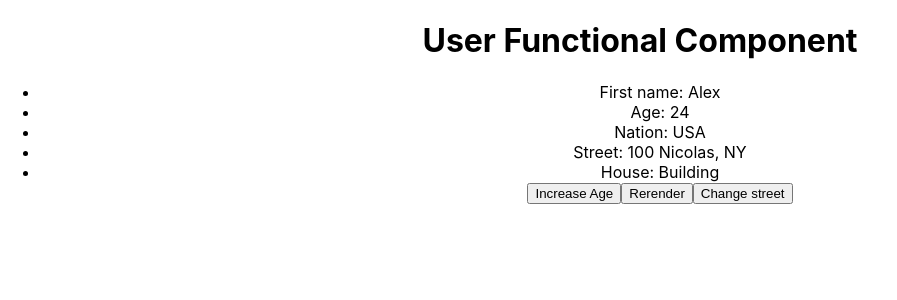
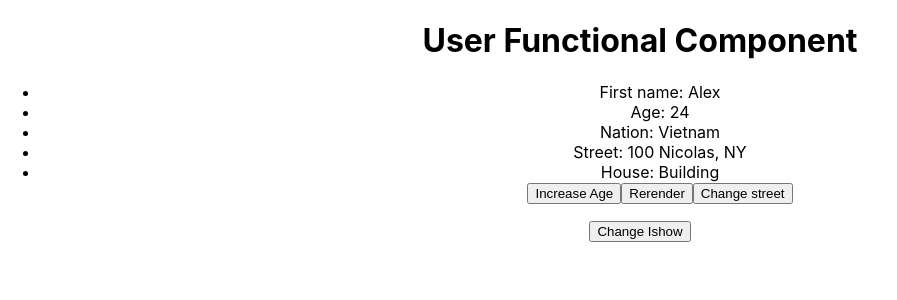
Before and after one commit to huynvn010193/React-Learn-2, a React (Create React App) app in the folder study-hook/: page / in a window 1280 px wide. Shown: the top 300 px of the page, without its empty margins (0-897 px from the left). Built offline with nearby package versions, Linux system fonts and the light colour scheme.

Commit message:
'102.UseEffect'

```diff
--- a/study-hook/src/App.js
+++ b/study-hook/src/App.js
@@ -1,10 +1,15 @@
-import './App.css';
-import User from './User';
+import { useState } from "react";
+import "./App.css";
+import User from "./User";
 
 function App() {
+  const [isShow, setIsShow] = useState(true);
   return (
-    <div className='App'>
-      <User />
+    <div className="App">
+      {isShow && <User />}
+      <button onClick={() => setIsShow((prevState) => !prevState)}>
+        Change Ishow
+      </button>
     </div>
   );
 }
--- a/study-hook/src/User.jsx
+++ b/study-hook/src/User.jsx
@@ -1,12 +1,12 @@
-import React, { useEffect, useState } from 'react';
+import React, { useEffect, useState } from "react";
 
 const initialAddress = () => {
-  console.log('initialAddress');
+  console.log("initialAddress");
   return {
-    nation: 'Vietnam',
+    nation: "Vietnam",
     city: {
-      street: '200 Dien Bien Phu',
-      house: 'Building',
+      street: "200 Dien Bien Phu",
+      house: "Building",
     },
   };
 };
@@ -18,10 +18,10 @@ const getAddress = () => {
   return new Promise((resolve) => {
     setTimeout(() => {
       resolve({
-        nation: 'USA',
+        nation: "USA",
         city: {
-          street: '100 Nicolas, NY',
-          house: 'Building',
+          street: "100 Nicolas, NY",
+          house: "Building",
         },
       });
     }, 3000);
@@ -29,7 +29,7 @@ const getAddress = () => {
 };
 
 export default function User() {
-  const [firstName, setFirstName] = useState('Alex');
+  const [firstName, setFirstName] = useState("Alex");
   const [age, setAge] = useState(24);
   const [, forceRerender] = useState(0);
   const [address, setAddress] = useState(initialAddress);
@@ -39,6 +39,7 @@ export default function User() {
 
   // ép component re-render
   const rerender = () => forceRerender((prevState) => prevState + 1);
+  const profile = {};
 
   const changeStreet = () => {
     // setAddress({
@@ -49,7 +50,7 @@ export default function User() {
 
     setAddress((prevAddress) => {
       const newCity = { ...prevAddress.city };
-      newCity.street = '100 Dien Bien Phu';
+      newCity.street = "100 Dien Bien Phu";
       return {
         ...prevAddress,
         city: newCity,
@@ -57,7 +58,7 @@ export default function User() {
     });
   };
 
-  console.log('Re-render');
+  console.log("Re-render");
 
   // Giống componnetDidUpdate, effect function chạy lại mỗi khi component rerender
   // useEffect(() => {
@@ -66,11 +67,30 @@ export default function User() {
 
   useEffect(() => {
     // Dùng call API
-    console.log('useEffect giống componentDidMount');
+    console.log("useEffect giống componentDidMount");
+    // getAddress().then((res) => {
+    //   setAddress(res);
+    // });
     getAddress().then((res) => {
-      setAddress(res);
+      setAddress((prevAddress) => {
+        const newAddress = { ...prevAddress };
+        newAddress.city = res.city;
+        return newAddress;
+      });
     });
+
+    // clean up function
+    return () => {
+      console.log("Hủy call API");
+    };
   }, []);
+
+  useEffect(() => {
+    console.log("age", age);
+    return () => {
+      console.log("Clean Age");
+    };
+  }, [age]);
 
   return (
     <div>
```
